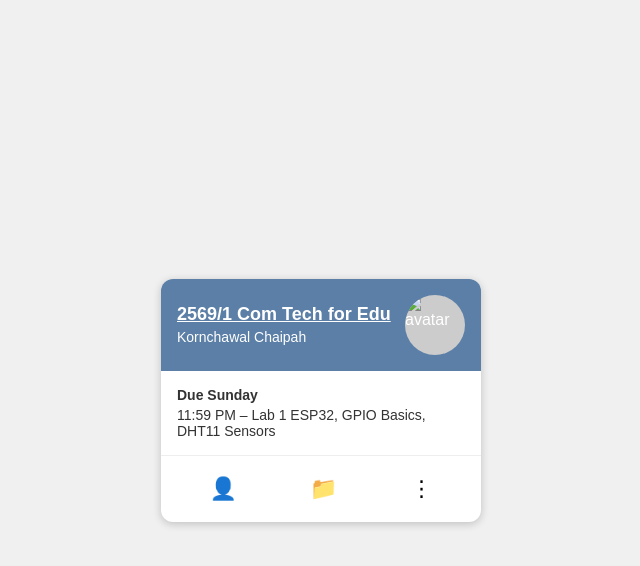
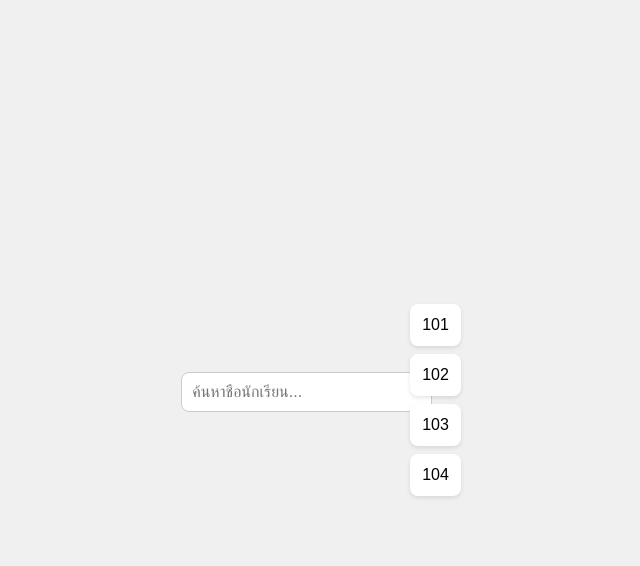
Before and after one commit to klaoooooo/django-project, a Django app: template members/templates/index.html in a window 1280 px wide. Shown: the top 566 px of the page, without its empty margins (319-959 px from the left). Run offline with Django 5.2, Linux system fonts and the light colour scheme; the template is opened without the code that fills it, so the values that code supplies are empty; some libraries are stand-ins or nearby versions.

Commit message:
Refactor members view and update URL routing; add profile template

```diff
--- a/members/templates/index.html
+++ b/members/templates/index.html
@@ -1,7 +1,7 @@
 <!DOCTYPE html>
 <html>
 <head>
-    <title>Card Page</title>
+    <title>ALL MEMBERS</title>
     <style>
         body {
             display: flex;
@@ -12,113 +12,60 @@ body {
             background-color: #f0f0f0;
             font-family: Arial, sans-serif;
         }
-
-.card {
-    width: 320px;
-    border-radius: 12px;
-    overflow: hidden;
-    box-shadow: 0 2px 8px rgba(0,0,0,0.2);
-    background-color: white;
+        .search input {
+            width: 100%;
+            padding: 10px;
+            font-size: 16px;
+            border: 1px solid #ccc;
+            border-radius: 8px;
+            margin-bottom: 16px;
         }
 
-.card-header {
-    background-color: #5b7fa6;
-    padding: 16px;
-    color: white;
-    display: flex;
-    justify-content: space-between;
-    align-items: center;
+        .name-card {
+            padding: 12px;
+            margin: 8px 0;
+            background: white;
+            border-radius: 8px;
+            box-shadow: 0 2px 4px rgba(0,0,0,0.1);
+            cursor: pointer;
         }
 
-.card-header h2 {
-    margin: 0;
-    font-size: 18px;
-    text-decoration: underline;
-}
-
-.card-header p {
-    margin: 4px 0 0;
-    font-size: 14px;
-}
-
-.avatar {
-    width: 60px;
-    height: 60px;
-    border-radius: 50%;
-    background-color: #ccc;
-    overflow: hidden;
-}
-
-.avatar img {
-    width: 100%;
-    height: 100%;
-    object-fit: cover;
-}
-
-.card-body {
-    padding: 16px;
-}
-
-.card-body p {
-    margin: 0;
-    font-size: 14px;
-    color: #333;
-}
-
-.card-body strong {
-    display: block;
-    margin-bottom: 4px;
-}
-
-.card-footer {
-    display: flex;
-    justify-content: space-around;
-    padding: 12px;
-    border-top: 1px solid #eee;
-}
-
-.card-footer button {
-    background: none;
-    border: none;
-    font-size: 22px;
-    cursor: pointer;
-    padding: 8px 16px;
-    border-radius: 8px;
-    transition: background 0.2s;
-}
-
-.card-footer button:hover {
-    background-color: #f0f0f0;
+        .name-card:hover {
+            background: #f0f0f0;
         }
     </style>
 </head>
 <body>
 
-<div class="card">
-    <!-- Header -->
-    <div class="card-header">
-        <div>
-            <h2>2569/1 Com Tech for Edu</h2>
-            <p>Kornchawal Chaipah</p>
-        </div>
-        <div class="avatar">
-            <img src="https://via.placeholder.com/60" alt="avatar">
-        </div>
+    <div class="search">
+        <input type="text" id="searchInput" placeholder="ค้นหาชื่อนักเรียน..." onkeyup="filterNames()">
     </div>
 
-    <!-- Body -->
-    <div class="card-body">
-        <p><strong>Due Sunday</strong>
-        11:59 PM – Lab 1 ESP32, GPIO Basics, DHT11 Sensors</p>
+    <div id="nameList">
+        <div class="name-card" onclick="goToProfile('101')">101</div>
+        <div class="name-card" onclick="goToProfile('102')">102</div>
+        <div class="name-card" onclick="goToProfile('103')">103</div>
+        <div class="name-card" onclick="goToProfile('104')">104</div>
     </div>
 
-    <!-- Footer Buttons -->
-    <div class="card-footer">
-        <button title="Profile">👤</button>
-        <button title="Folder">📁</button>
-        <button title="More">⋮</button>
-    </div>
-</div>
+    <script>
+    function filterNames() {
+        const input = document.getElementById('searchInput').value.toLowerCase();
+        const cards = document.querySelectorAll('.name-card');
+
+        cards.forEach(card => {
+            if (card.textContent.toLowerCase().includes(input)) {
+                card.style.display = 'block';
+            } else {
+                card.style.display = 'none';
+            }
+        });
+    }
+
+    function goToProfile(name) {
+        window.location.href = '/profile/' + name + '/';
+    }
+    </script>
 
 </body>
 </html>
--- /dev/null
+++ b/members/templates/profile.html
@@ -0,0 +1,2 @@
+<h1>data of {{ name }}</h1>
+<a href="/">← back</a>
--- a/members/views.py
+++ b/members/views.py
@@ -1,5 +1,8 @@
 from django.shortcuts import render
 
 # Create your views here.
-def members(request):
+def index(request):
     return render(request, 'index.html')
+
+def profile(request, name):
+    return render(request, 'profile.html', {'name': name})
--- a/myproject/urls.py
+++ b/myproject/urls.py
@@ -20,5 +20,5 @@ from members import views
 
 urlpatterns = [
     path('admin/', admin.site.urls),
-    path('members/', views.members, name='members'),
+    path('profile/<str:name>/', views.profile, name='profile'),
 ]
```
Lines whose indentation alone changed are shown as unchanged.
